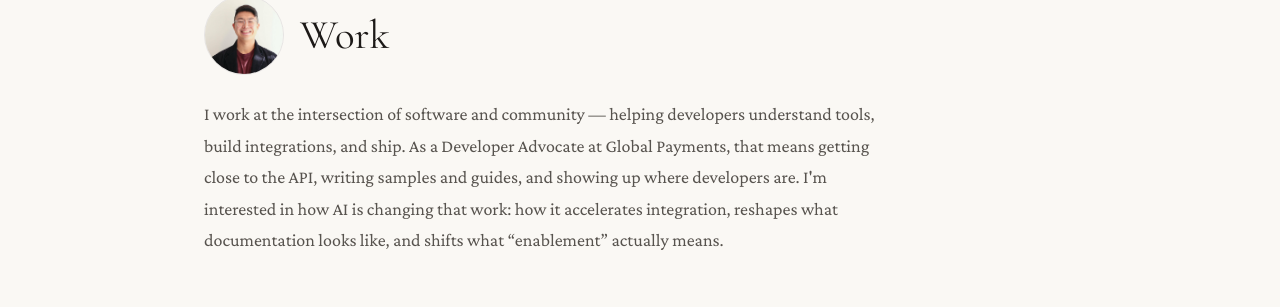
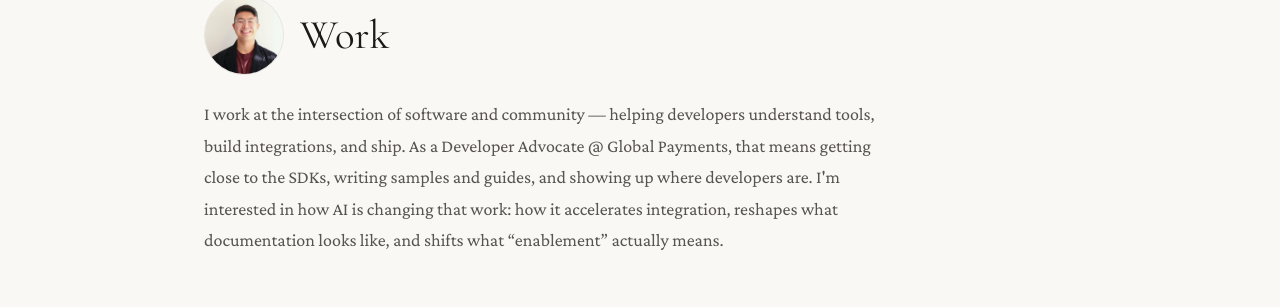
Before and after one commit to theCreedo/ericjmlee-next, a Next.js app: page /work in a window 1280 px wide. Shown: the part 105-412 px from the top of the page. Built offline with nearby package versions, Linux system fonts and the light colour scheme.

Commit message:
content(work): update lead copy and og description

```diff
--- a/pages/work/index.js
+++ b/pages/work/index.js
@@ -37,7 +37,7 @@ export default function Work({ experiences }) {
         <title>{`Work | ${siteTitle}`}</title>
         <meta name="description" content="Eric Lee's work in developer advocacy, software engineering, and technical community building." />
         <meta property="og:title" content={`Work | ${siteTitle}`} />
-        <meta property="og:description" content="Developer Advocate at Global Payments. Software engineering background. Austin, TX." />
+        <meta property="og:description" content="Developer Advocate @ Global Payments. Software engineering background. Austin, TX." />
         <JsonLd data={WORK_SCHEMA} />
       </Head>
       {/* Page: /work | Person: Eric Lee | Topic: Professional background, developer advocacy, software engineering */}
@@ -53,7 +53,7 @@ export default function Work({ experiences }) {
           </div>
           <h1>Work</h1>
         </div>
-        <p className={styles.lead}>I work at the intersection of software and community — helping developers understand tools, build integrations, and ship. As a Developer Advocate at Global Payments, that means getting close to the API, writing samples and guides, and showing up where developers are. I&apos;m interested in how AI is changing that work: how it accelerates integration, reshapes what documentation looks like, and shifts what &ldquo;enablement&rdquo; actually means.</p>
+        <p className={styles.lead}>I work at the intersection of software and community — helping developers understand tools, build integrations, and ship. As a Developer Advocate @ Global Payments, that means getting close to the SDKs, writing samples and guides, and showing up where developers are. I&apos;m interested in how AI is changing that work: how it accelerates integration, reshapes what documentation looks like, and shifts what &ldquo;enablement&rdquo; actually means.</p>
 
         <section className={styles.section}>
           <p className={styles.sectionLabel}>Content</p>
```
